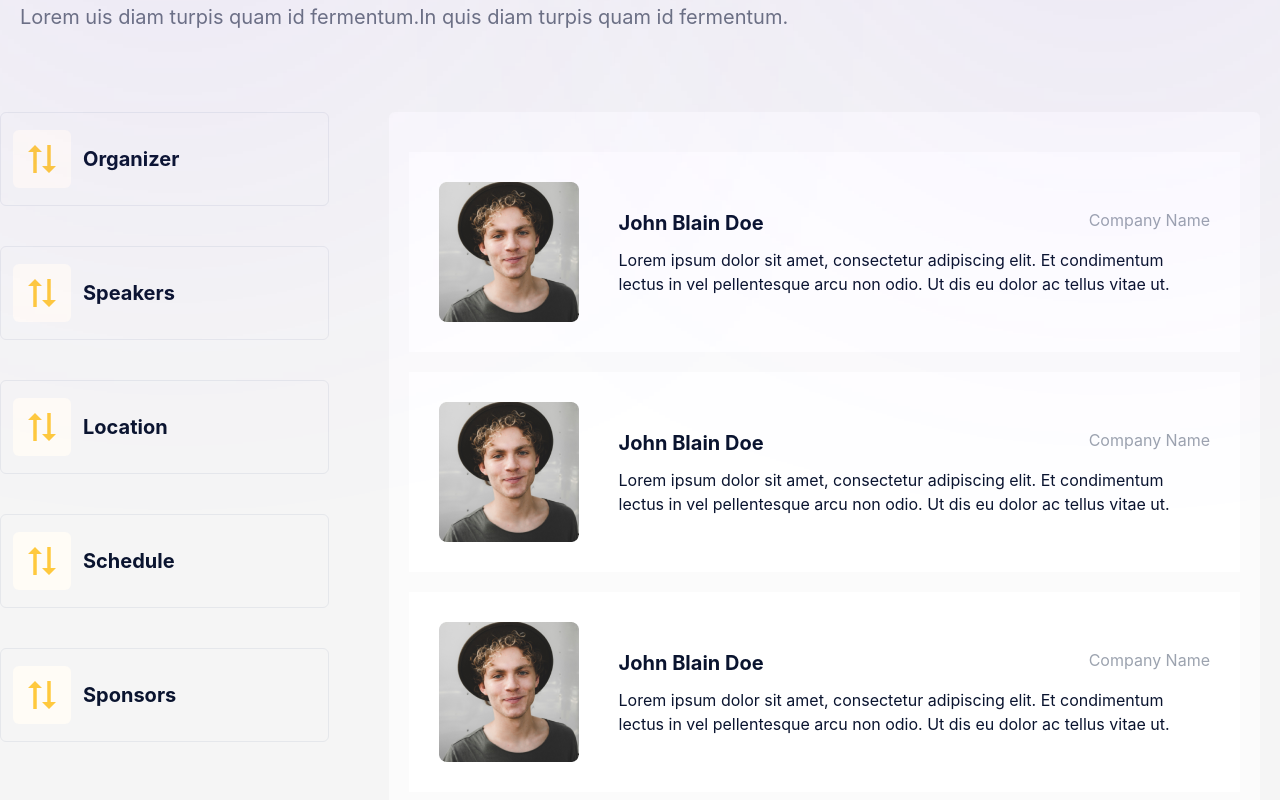
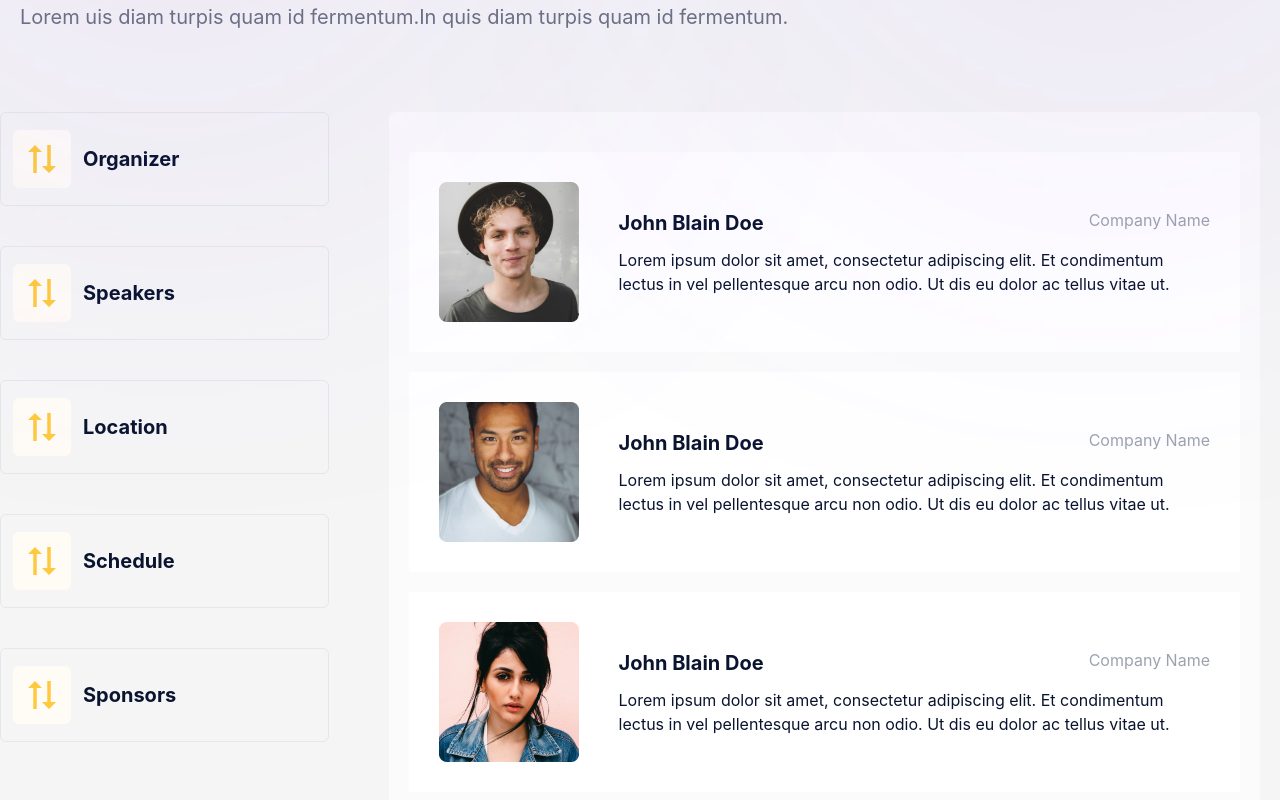
Before and after one commit to khmuhib/nextjs-lemon-hive-assignment, a Next.js app: page /conferenceInfo in a window 1280 px wide. Shown: the part 230-1030 px from the top of the page. Built offline with nearby package versions, Linux system fonts and the light colour scheme; a web font is replaced by a local one.

Commit message:
design fixing

```diff
--- a/pages/conferenceInfo.js
+++ b/pages/conferenceInfo.js
@@ -122,7 +122,7 @@ export default function conferenceInfo() {
                                 <div className="flex md:items-center md:gap-x-10 gap-x-5">
                                     <div className="">
                                         <div className="md:h-[140px] md:w-[140px] h-[88px] w-[88px] relative">
-                                            <Image src="/assets/images/img1.png" alt="logo" layout="fill" />
+                                            <Image src="/assets/images/img03.png" alt="logo" layout="fill" />
                                         </div>
                                     </div>
                                     <div className="">
@@ -142,7 +142,7 @@ export default function conferenceInfo() {
                                 <div className="flex md:items-center md:gap-x-10 gap-x-5">
                                     <div className="">
                                         <div className="md:h-[140px] md:w-[140px] h-[88px] w-[88px] relative">
-                                            <Image src="/assets/images/img1.png" alt="logo" layout="fill" />
+                                            <Image src="/assets/images/img02.png" alt="logo" layout="fill" />
                                         </div>
                                     </div>
                                     <div className="">
@@ -179,7 +179,7 @@ export default function conferenceInfo() {
                                             <h2 className={`text-[22px] ${selected === i ? 'text-white' : 'text-[#128041]'}`}>Name</h2> */}
                                             <div className={`md:w-[40%] w-full`}>
                                                 <div className={``}>
-                                                    <div className="border border-[rgba(217, 217, 217, 0.5)] py-[5px] text-[20px] text-[#0A142F] font-bold hover:bg-[#FFC93E] hover:border-transparent hover:shadow-xl rounded-md flex items-center my-5 mx-[20px] md:mx-[0px]">
+                                                    <div className={`border border-[rgba(217, 217, 217, 0.5)] py-[5px] text-[20px] text-[#0A142F] font-bold hover:bg-[#FFC93E] hover:border-transparent hover:shadow-xl rounded-md flex items-center my-5 mx-[20px] md:mx-[0px] ${selected === i ? 'bg-[#FFC93E]' : 'bg-[#fff]'}`}>
                                                         <div className="bg-[#FFFCF6] p-2 rounded-md m-3"><BiSortAlt2 size={42} color="#FFC93E"></BiSortAlt2></div>
                                                         <div className="">{ item.name}</div>
                                                     </div>
@@ -214,7 +214,7 @@ export default function conferenceInfo() {
                                                     <div className="flex md:items-center md:gap-x-10 gap-x-5">
                                                         <div className="">
                                                             <div className="md:h-[140px] md:w-[140px] h-[88px] w-[88px] relative">
-                                                                <Image src="/assets/images/img1.png" alt="logo" layout="fill" />
+                                                                <Image src="/assets/images/img03.png" alt="logo" layout="fill" />
                                                             </div>
                                                         </div>
                                                         <div className="">
@@ -234,7 +234,7 @@ export default function conferenceInfo() {
                                                     <div className="flex md:items-center md:gap-x-10 gap-x-5">
                                                         <div className="">
                                                             <div className="md:h-[140px] md:w-[140px] h-[88px] w-[88px] relative">
-                                                                <Image src="/assets/images/img1.png" alt="logo" layout="fill" />
+                                                                <Image src="/assets/images/img02.png" alt="logo" layout="fill" />
                                                             </div>
                                                         </div>
                                                         <div className="">
```
